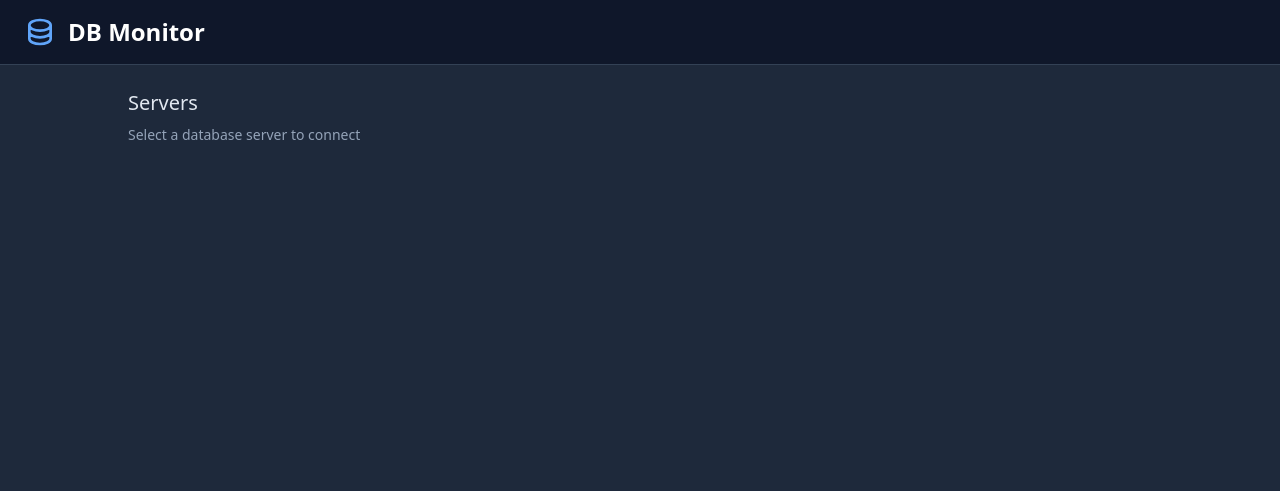
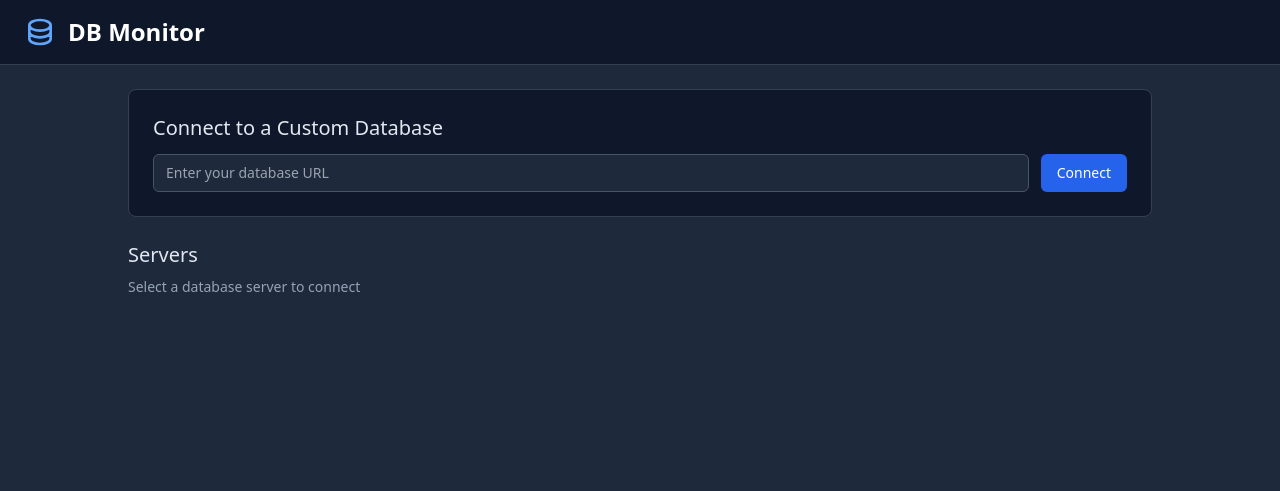
Before and after one commit to Tsouxd/db-monitor, a Flask app: template templates/home.html in a window 1280 px wide. Shown: the top 491 px of the page. Run offline with Flask 3, Linux system fonts and the light colour scheme; the template is opened without the code that fills it, so the values that code supplies are empty; some libraries are stand-ins or nearby versions.

Commit message:
maj db POST url

```diff
--- a/app.py
+++ b/app.py
@@ -1,4 +1,4 @@
-from flask import Flask, render_template, request, redirect, url_for, flash, Response
+from flask import Flask, render_template, request, redirect, url_for, flash, Response, session
 import psycopg2
 import os
 from dotenv import load_dotenv
@@ -25,7 +25,21 @@ def get_db_url(db_key):
         return None
     return db["internal"] if USE_INTERNAL else db["external"]
 
-def get_conn(db_key):
+def get_conn(db_key=None):
+    """
+    Retourne une connexion psycopg2.
+    Priorité à la DB custom stockée en session.
+    """
+    if 'custom_db_url' in session:
+        try:
+            conn = psycopg2.connect(session['custom_db_url'])
+            return conn, None
+        except Exception as e:
+            return None, str(e)
+
+    if db_key is None:
+        return None, "DB key manquante"
+
     url = get_db_url(db_key)
     if not url:
         return None, f"URL DB manquante pour '{db_key}'"
@@ -57,11 +71,10 @@ def insert_row(db_key, table):
         return redirect(url_for("db_dashboard", db_key=db_key, table=table))
     try:
         cur = conn.cursor()
-        columns = request.form.getlist("col[]")  # uniquement les champs à remplir
+        columns = request.form.getlist("col[]")
         values = request.form.getlist("val[]")
         col_names = ", ".join([f'"{c}"' for c in columns])
         placeholders = ", ".join(["%s"] * len(values))
-        # insertion automatique de date si colonne "date" existe
         if "date" in [c.lower() for c in columns]:
             idx = [c.lower() for c in columns].index("date")
             values[idx] = datetime.now()
@@ -116,7 +129,7 @@ def update_row(db_key, table):
 # ---------------- DASHBOARD ----------------
 @app.route("/db/<db_key>")
 def db_dashboard(db_key):
-    if db_key not in DATABASES:
+    if db_key not in DATABASES and 'custom_db_url' not in session:
         return f"DB '{db_key}' inconnue", 404
     conn, err = get_conn(db_key)
     if err:
@@ -126,7 +139,6 @@ def db_dashboard(db_key):
         cur.execute("SELECT table_name FROM information_schema.tables WHERE table_schema='public'")
         tables = [t[0] for t in cur.fetchall()]
         selected_table = request.args.get("table")
-        data = []
         columns = []
         rows_dicts = []
 
@@ -139,9 +151,8 @@ def db_dashboard(db_key):
         conn.close()
         return render_template(
             "dashboard.html",
-            db_key=db_key,
+            db_key=db_key if db_key else "Custom DB",
             tables=tables,
-            data=data,
             columns=columns,
             rows_dicts=rows_dicts,
             selected_table=selected_table,
@@ -150,13 +161,13 @@ def db_dashboard(db_key):
     except Exception as e:
         return f"Erreur SQL: {e}"
 
+# ---------------- EXPORT CSV ----------------
 @app.route("/db/<db_key>/table/<table>/export_csv")
 def export_csv(db_key, table):
     conn, err = get_conn(db_key)
     if err:
         flash(f"Erreur connexion: {err}", "error")
         return redirect(url_for("db_dashboard", db_key=db_key, table=table))
-
     try:
         cur = conn.cursor()
         cur.execute(f'SELECT * FROM "{table}"')
@@ -185,8 +196,24 @@ def export_csv(db_key, table):
         return redirect(url_for("db_dashboard", db_key=db_key, table=table))
 
 # ---------------- HOME ----------------
-@app.route("/")
+@app.route("/", methods=["GET", "POST"])
 def home():
+    if request.method == "POST":
+        db_url = request.form.get("db_url")
+        if not db_url:
+            flash("Veuillez saisir une URL valide", "error")
+            return redirect(url_for("home"))
+        try:
+            # Test de connexion
+            conn = psycopg2.connect(db_url)
+            conn.close()
+            session['custom_db_url'] = db_url
+            flash("✅ Connexion réussie !", "success")
+            return redirect(url_for("db_dashboard", db_key="custom"))
+        except Exception as e:
+            flash(f"Erreur connexion : {e}", "error")
+            return redirect(url_for("home"))
+
     db_display = {key: get_db_url(key) for key in DATABASES.keys()}
     return render_template("home.html", dbs=db_display)
 
--- a/templates/home.html
+++ b/templates/home.html
@@ -17,10 +17,35 @@
     </div>
 </header>
 
+<!-- Flash Messages -->
+{% with messages = get_flashed_messages(with_categories=true) %}
+  {% if messages %}
+    <div class="max-w-5xl mx-auto px-6 py-4">
+      {% for category, message in messages %}
+        <div class="flex items-center gap-2 p-3 mb-2 rounded-md {{ 'bg-green-500 bg-opacity-20 border border-green-500 border-opacity-30 text-green-300' if category=='success' else 'bg-red-500 bg-opacity-20 border border-red-500 border-opacity-30 text-red-300' }}">
+            <span class="text-sm">{{ message }}</span>
+        </div>
+      {% endfor %}
+    </div>
+  {% endif %}
+{% endwith %}
+
 <!-- Main Content -->
 <main class="p-6">
-    <div class="max-w-5xl mx-auto">
-        <div class="mb-6">
+    <div class="max-w-5xl mx-auto space-y-6">
+
+        <!-- Custom DB Form -->
+        <div class="bg-slate-900 border border-slate-700 rounded-lg p-6">
+            <h2 class="text-xl font-medium text-slate-200 mb-3">Connect to a Custom Database</h2>
+            <form method="POST" action="/" class="flex flex-col sm:flex-row gap-3">
+                <input type="text" name="db_url" placeholder="Enter your database URL" class="flex-1 bg-slate-800 border border-slate-600 text-slate-200 px-3 py-2 rounded-md text-sm focus:outline-none focus:ring-2 focus:ring-blue-500 focus:border-transparent" required>
+                <button type="submit" class="bg-blue-600 hover:bg-blue-700 text-white px-4 py-2 rounded-md text-sm font-medium transition-colors">Connect</button>
+            </form>
+        </div>
+
+        <!-- Preconfigured Servers -->
+        <div>
+            <div class="mb-4">
                 <h2 class="text-xl font-medium text-slate-200 mb-2">Servers</h2>
                 <p class="text-slate-400 text-sm">Select a database server to connect</p>
             </div>
@@ -56,6 +81,7 @@
                 {% endfor %}
             </div>
         </div>
+    </div>
 </main>
 
 <!-- Footer -->
```
Lines whose indentation alone changed are shown as unchanged.
